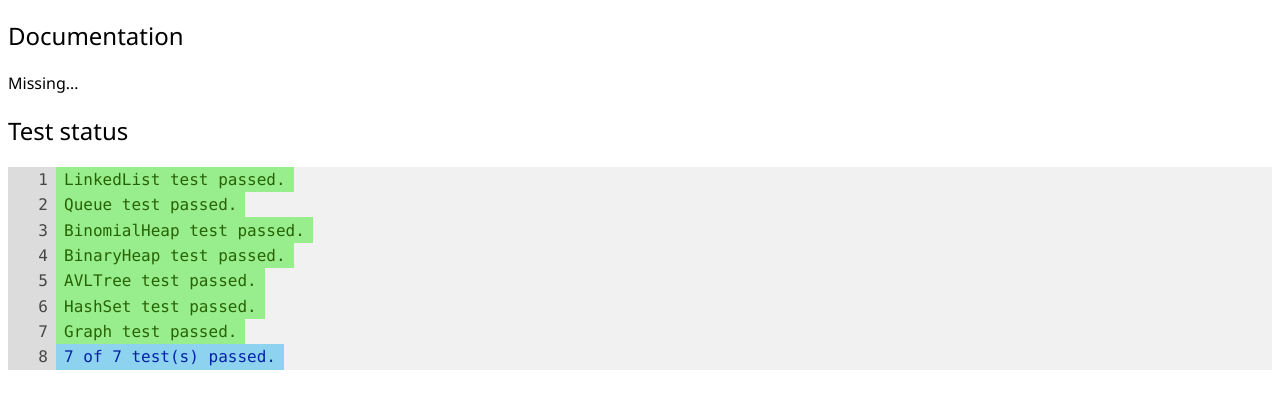
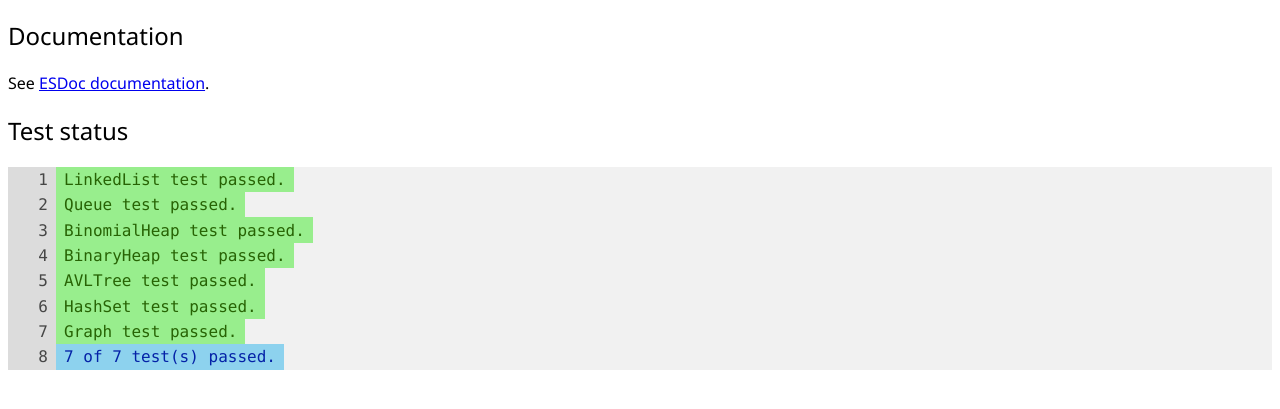
Before and after one commit to M-FF-M/js-data-structures, a plain HTML site: page index.html in a window 1280 px wide. Shown: the part 67-476 px from the top of the page. Drawn offline with Linux system fonts and the light colour scheme.

Commit message:
Add link to documentation

```diff
--- a/index.html
+++ b/index.html
@@ -142,7 +142,7 @@
 
   <h2>Documentation</h2>
 
-  <p>Missing&hellip;</p>
+  <p>See <a href="docs/docs/index.html">ESDoc documentation</a>.</p>
 
   <h2>Test status</h2>
 
```
